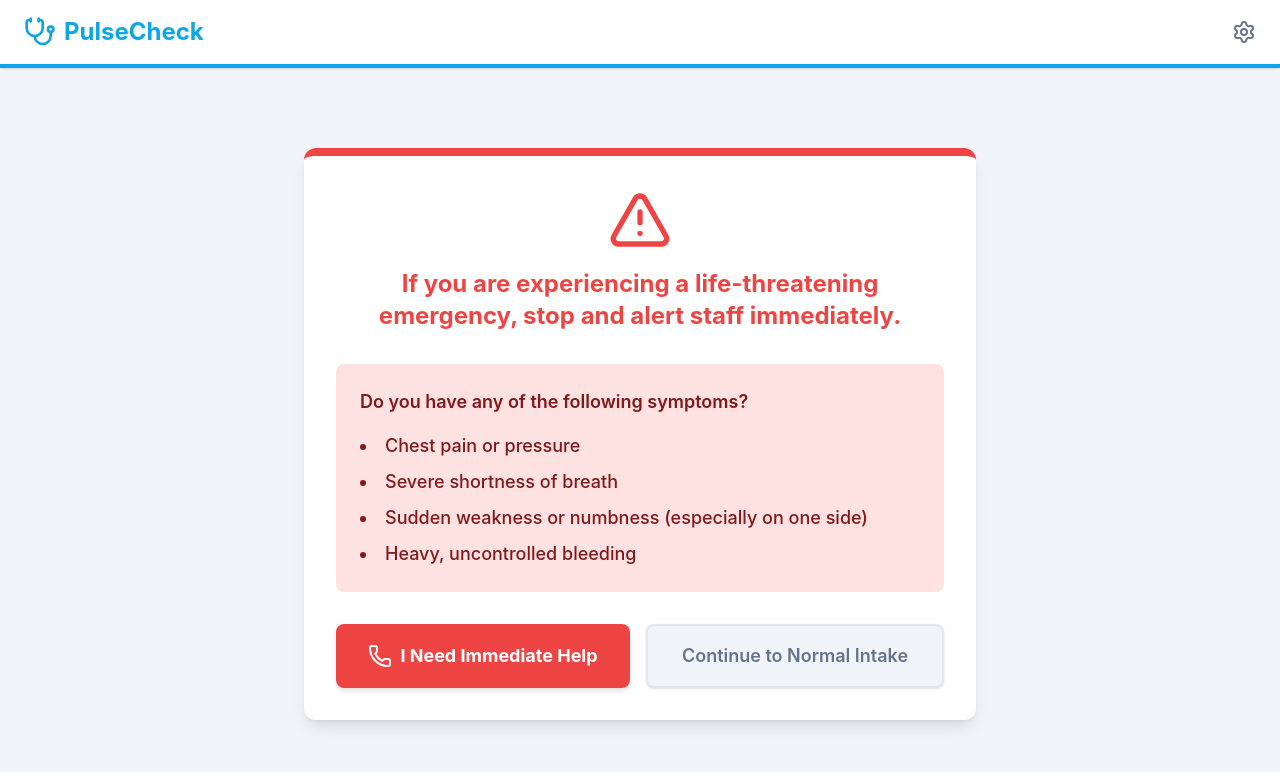
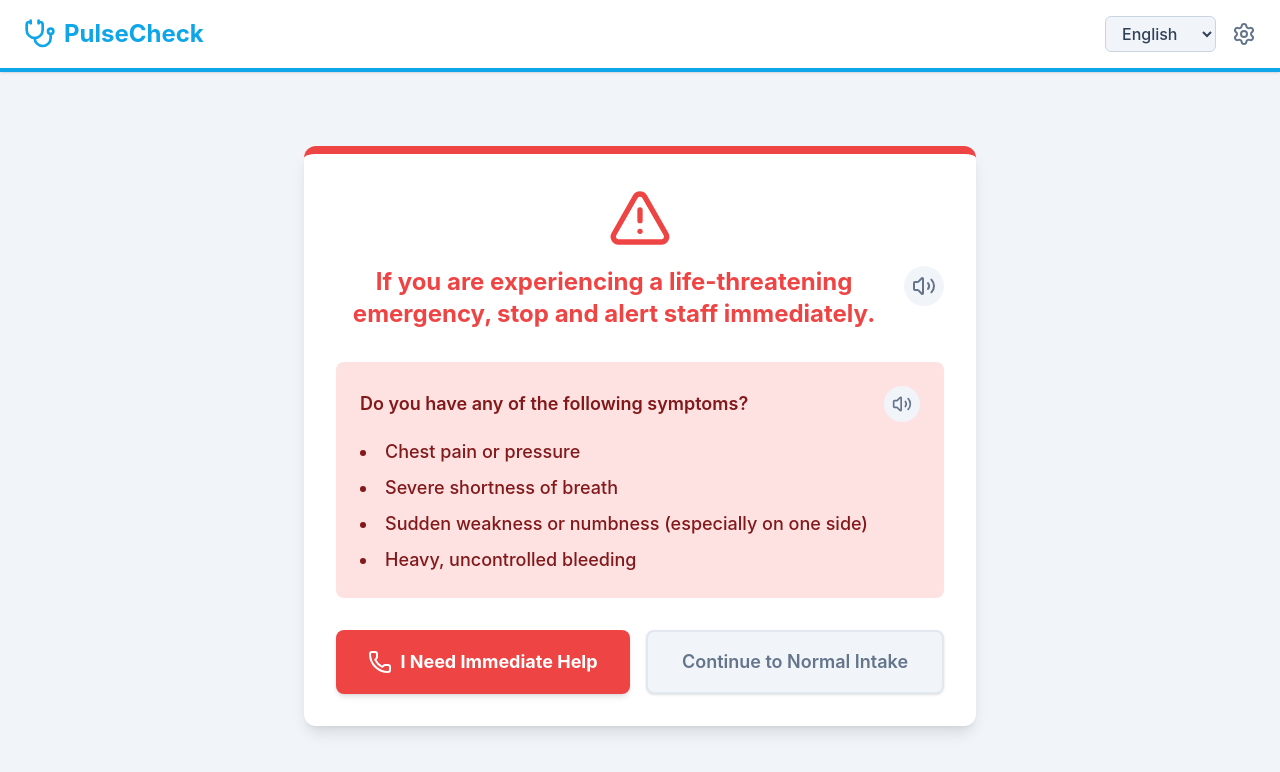
Before and after one commit to veereshkgorkals/pulsecheck-kiosk, a React (Vite) app: page / in a window 1280 px wide. Shown: the top 772 px of the page. Built offline with nearby package versions, Linux system fonts and the light colour scheme.

Commit message:
feat(i18n): add multilingual selector and Web Speech API TTS integration

```diff
--- a/src/App.tsx
+++ b/src/App.tsx
@@ -1,22 +1,70 @@
-import { useState } from 'react';
+import { useState, useEffect } from 'react';
 import { AlertTriangle, Stethoscope, Settings, Phone, Volume2 } from 'lucide-react';
 import { motion } from 'framer-motion';
+import { type Language, languageNames, languageCodes, translations } from './i18n';
 import './index.css';
 
 function App() {
   const [view, setView] = useState<'triage' | 'alert' | 'intake'>('triage');
+  const [lang, setLang] = useState<Language>('en');
+  const [speakingText, setSpeakingText] = useState<string | null>(null);
+
+  const t = translations[lang];
+
+  // Stop speech when component unmounts or language changes
+  useEffect(() => {
+    window.speechSynthesis.cancel();
+    setSpeakingText(null);
+  }, [lang]);
+
+  const speak = (text: string) => {
+    if (speakingText === text) {
+      window.speechSynthesis.cancel();
+      setSpeakingText(null);
+      return;
+    }
+
+    window.speechSynthesis.cancel();
+    const utterance = new SpeechSynthesisUtterance(text);
+    utterance.lang = languageCodes[lang];
+    utterance.onend = () => setSpeakingText(null);
+    utterance.onerror = () => setSpeakingText(null);
+
+    window.speechSynthesis.speak(utterance);
+    setSpeakingText(text);
+  };
+
+  const getTtsButtonClass = (text: string) =>
+    `p-2 rounded-full transition-colors ${
+      speakingText === text
+        ? 'bg-[var(--color-medical-blue)] text-white animate-pulse'
+        : 'text-[var(--color-medical-slate)] hover:bg-slate-200 bg-slate-100'
+    }`;
 
   return (
     <div className="min-h-screen bg-[var(--color-medical-slate-light)] flex flex-col font-sans">
       {/* Header */}
-      <header className="bg-white shadow-sm px-6 py-4 flex justify-between items-center border-b-4 border-[var(--color-medical-blue)]">
+      <header className="bg-white shadow-sm px-6 py-4 flex justify-between items-center border-b-4 border-[var(--color-medical-blue)] flex-wrap gap-4">
         <div className="flex items-center gap-2 text-[var(--color-medical-blue)] font-bold text-2xl">
           <Stethoscope size={32} />
           PulseCheck
         </div>
-        <button className="text-[var(--color-medical-slate)] hover:text-slate-800 transition-colors">
-          <Settings size={24} />
-        </button>
+
+        <div className="flex items-center gap-4">
+          <select
+            value={lang}
+            onChange={(e) => setLang(e.target.value as Language)}
+            className="bg-slate-100 border border-slate-300 text-slate-700 rounded-md px-3 py-1.5 font-medium focus:outline-none focus:ring-2 focus:ring-[var(--color-medical-blue)]"
+          >
+            {(Object.keys(languageNames) as Language[]).map(l => (
+              <option key={l} value={l}>{languageNames[l]}</option>
+            ))}
+          </select>
+
+          <button className="text-[var(--color-medical-slate)] hover:text-slate-800 transition-colors">
+            <Settings size={24} />
+          </button>
+        </div>
       </header>
 
       {/* Main Content Area */}
@@ -26,34 +74,55 @@
         {view === 'triage' && (
           <div className="w-full max-w-2xl bg-white border-t-8 border-[var(--color-alert-red)] rounded-xl shadow-lg overflow-hidden">
             <div className="p-8">
-              <div className="flex flex-col items-center text-center mb-8">
+              <div className="flex flex-col items-center text-center mb-8 relative">
                 <AlertTriangle className="text-[var(--color-alert-red)] mb-4" size={64} />
-                <h1 className="text-2xl font-bold text-[var(--color-alert-red)]">
-                  If you are experiencing a life-threatening emergency, stop and alert staff immediately.
-                </h1>
+
+                <div className="flex items-start justify-center gap-3 w-full">
+                  <h1 className="text-2xl font-bold text-[var(--color-alert-red)]">
+                    {t.emergencyHeader}
+                  </h1>
+                  <button
+                    onClick={() => speak(t.emergencyHeader)}
+                    className={getTtsButtonClass(t.emergencyHeader)}
+                    aria-label="Read text aloud"
+                  >
+                    <Volume2 size={24} />
+                  </button>
+                </div>
               </div>
 
-              <div className="bg-[var(--color-alert-red-light)] rounded-lg p-6 mb-8 text-left">
-                <h2 className="font-semibold text-red-900 mb-4 text-lg">Do you have any of the following symptoms?</h2>
+              <div className="bg-[var(--color-alert-red-light)] rounded-lg p-6 mb-8 text-left relative">
+                <div className="flex items-center justify-between mb-4">
+                  <h2 className="font-semibold text-red-900 text-lg">
+                    {t.symptomsPrompt}
+                  </h2>
+                  <button
+                    onClick={() => speak(t.symptomsPrompt + ' ' + t.symptoms.join(', '))}
+                    className={getTtsButtonClass(t.symptomsPrompt + ' ' + t.symptoms.join(', '))}
+                    aria-label="Read symptoms aloud"
+                  >
+                    <Volume2 size={20} />
+                  </button>
+                </div>
+
                 <ul className="list-disc list-inside text-red-900 space-y-2 text-lg font-medium">
-                  <li>Chest pain or pressure</li>
-                  <li>Severe shortness of breath</li>
-                  <li>Sudden weakness or numbness (especially on one side)</li>
-                  <li>Heavy, uncontrolled bleeding</li>
+                  {t.symptoms.map((symptom, idx) => (
+                    <li key={idx}>{symptom}</li>
+                  ))}
                 </ul>
               </div>
 
               <div className="flex flex-col sm:flex-row gap-4 w-full">
                 <button
-                  onClick={() => setView('alert')}
+                  onClick={() => { setSpeakingText(null); setView('alert'); }}
                   className="flex-1 bg-[var(--color-alert-red)] text-white text-lg px-6 py-4 rounded-lg font-bold shadow-md hover:bg-red-600 transition-colors flex justify-center items-center gap-2">
                   <Phone size={24} />
-                  I Need Immediate Help
+                  {t.btnEmergency}
                 </button>
                 <button
-                  onClick={() => setView('intake')}
+                  onClick={() => { setSpeakingText(null); setView('intake'); }}
                   className="flex-1 bg-slate-100 text-[var(--color-medical-slate)] border-2 border-slate-200 text-lg px-6 py-4 rounded-lg font-semibold shadow-sm hover:bg-slate-200 hover:border-slate-300 transition-colors">
-                  Continue to Normal Intake
+                  {t.btnContinue}
                 </button>
               </div>
             </div>
@@ -62,7 +131,7 @@
 
         {/* Emergency Alert State */}
         {view === 'alert' && (
-          <div className="w-full max-w-2xl bg-[var(--color-alert-red)] text-white rounded-xl shadow-2xl overflow-hidden flex flex-col items-center p-12 text-center">
+          <div className="w-full max-w-2xl bg-[var(--color-alert-red)] text-white rounded-xl shadow-2xl overflow-hidden flex flex-col items-center p-12 text-center relative">
             <motion.div
               animate={{ scale: [1, 1.2, 1] }}
               transition={{ repeat: Infinity, duration: 1 }}
@@ -70,8 +139,19 @@
             >
               <AlertTriangle size={120} />
             </motion.div>
-            <h1 className="text-4xl font-bold mb-4">PLEASE WAIT</h1>
-            <p className="text-xl mb-8 font-medium">Medical staff have been alerted and are on their way to assist you.</p>
+
+            <div className="flex items-center gap-3 mb-4">
+              <h1 className="text-4xl font-bold">{t.pleaseWait}</h1>
+              <button
+                onClick={() => speak(t.pleaseWait + '. ' + t.staffAlerted)}
+                className={speakingText === t.pleaseWait + '. ' + t.staffAlerted ? 'text-white animate-pulse' : 'text-red-200 hover:text-white'}
+              >
+                <Volume2 size={28} />
+              </button>
+            </div>
+
+            <p className="text-xl mb-8 font-medium">{t.staffAlerted}</p>
+
             <button
               className="flex items-center gap-2 bg-white text-[var(--color-alert-red)] px-6 py-3 rounded-full font-bold hover:bg-gray-100 transition-colors"
               onClick={() => {
@@ -80,13 +160,13 @@
               }}
             >
               <Volume2 size={24} />
-              Play Audio Alert
+              {t.playAudio}
             </button>
             <button
-              onClick={() => setView('triage')}
+              onClick={() => { setSpeakingText(null); setView('triage'); }}
               className="mt-8 text-red-200 underline hover:text-white"
             >
-              Cancel and Return
+              {t.cancel}
             </button>
           </div>
         )}
@@ -94,8 +174,17 @@
         {/* Normal Intake Flow (Placeholder) */}
         {view === 'intake' && (
           <div className="w-full bg-white rounded-lg shadow-sm p-8 text-center mt-6 border border-slate-200">
-            <h3 className="text-2xl font-semibold text-[var(--color-medical-slate)] mb-2">Welcome to PulseCheck</h3>
-            <p className="text-slate-500 mb-6">Primary Intake Step successfully reached.</p>
+            <div className="flex justify-center items-center gap-3 mb-2">
+              <h3 className="text-2xl font-semibold text-[var(--color-medical-slate)]">{t.welcome}</h3>
+              <button
+                onClick={() => speak(t.welcome + '. ' + t.successMsg)}
+                className={getTtsButtonClass(t.welcome + '. ' + t.successMsg)}
+              >
+                <Volume2 size={20} />
+              </button>
+            </div>
+
+            <p className="text-slate-500 mb-6">{t.successMsg}</p>
             <div className="flex justify-center gap-8 text-sm text-slate-400">
               <span>✓ React & Vite</span>
               <span>✓ Tailwind CSS v4</span>
@@ -103,10 +192,10 @@
               <span>✓ Framer Motion</span>
             </div>
             <button
-              onClick={() => setView('triage')}
+              onClick={() => { setSpeakingText(null); setView('triage'); }}
               className="mt-8 text-blue-500 underline hover:text-blue-600"
             >
-              Back to Start
+              {t.backToStart}
             </button>
           </div>
         )}
--- /dev/null
+++ b/src/i18n.ts
@@ -0,0 +1,115 @@
+export type Language = 'en' | 'es' | 'hi' | 'zh' | 'fr';
+
+export const languageNames: Record<Language, string> = {
+  en: 'English',
+  es: 'Español',
+  hi: 'हिन्दी',
+  zh: '中文',
+  fr: 'Français'
+};
+
+export const languageCodes: Record<Language, string> = {
+  en: 'en-US',
+  es: 'es-ES',
+  hi: 'hi-IN',
+  zh: 'zh-CN',
+  fr: 'fr-FR'
+};
+
+export const translations = {
+  en: {
+    emergencyHeader: 'If you are experiencing a life-threatening emergency, stop and alert staff immediately.',
+    symptomsPrompt: 'Do you have any of the following symptoms?',
+    symptoms: [
+      'Chest pain or pressure',
+      'Severe shortness of breath',
+      'Sudden weakness or numbness (especially on one side)',
+      'Heavy, uncontrolled bleeding'
+    ],
+    btnEmergency: 'I Need Immediate Help',
+    btnContinue: 'Continue to Normal Intake',
+    pleaseWait: 'PLEASE WAIT',
+    staffAlerted: 'Medical staff have been alerted and are on their way to assist you.',
+    playAudio: 'Play Audio Alert',
+    cancel: 'Cancel and Return',
+    welcome: 'Welcome to PulseCheck',
+    successMsg: 'Primary Intake Step successfully reached.',
+    backToStart: 'Back to Start',
+  },
+  es: {
+    emergencyHeader: 'Si experimenta una emergencia que pone en peligro su vida, deténgase y avise al personal de inmediato.',
+    symptomsPrompt: '¿Tiene alguno de los siguientes síntomas?',
+    symptoms: [
+      'Dolor o presión en el pecho',
+      'Falta de aire severa',
+      'Debilidad o entumecimiento repentino (especialmente en un lado)',
+      'Sangrado intenso y no controlado'
+    ],
+    btnEmergency: 'Necesito Ayuda Inmediata',
+    btnContinue: 'Continuar a la Admisión Normal',
+    pleaseWait: 'POR FAVOR ESPERE',
+    staffAlerted: 'El personal médico ha sido alertado y está en camino para ayudarle.',
+    playAudio: 'Reproducir Alerta de Audio',
+    cancel: 'Cancelar y Volver',
+    welcome: 'Bienvenido a PulseCheck',
+    successMsg: 'Paso de admisión primaria alcanzado con éxito.',
+    backToStart: 'Volver al Inicio',
+  },
+  hi: {
+    emergencyHeader: 'यदि आप जीवन-खतरे वाली आपात स्थिति का अनुभव कर रहे हैं, तो रुकें और तुरंत कर्मचारियों को सचेत करें।',
+    symptomsPrompt: 'क्या आपको निम्नलिखित में से कोई लक्षण है?',
+    symptoms: [
+      'सीने में दर्द या दबाव',
+      'गंभीर सांस की तकलीफ',
+      'अचानक कमजोरी या सुन्नपन (विशेषकर एक तरफ)',
+      'भारी, अनियंत्रित रक्तस्राव'
+    ],
+    btnEmergency: 'मुझे तत्काल मदद चाहिए',
+    btnContinue: 'सामान्य प्रवेश के लिए जारी रखें',
+    pleaseWait: 'कृपया प्रतीक्षा करें',
+    staffAlerted: 'चिकित्सा कर्मचारियों को सतर्क कर दिया गया है और वे आपकी सहायता के लिए आ रहे हैं।',
+    playAudio: 'ऑडियो अलर्ट चलाएं',
+    cancel: 'रद्द करें और वापस जाएँ',
+    welcome: 'PulseCheck में आपका स्वागत है',
+    successMsg: 'प्राथमिक प्रवेश चरण सफलतापूर्वक पहुँच गया।',
+    backToStart: 'शुरुआत पर वापस जाएँ',
+  },
+  zh: {
+    emergencyHeader: '如果您正在经历危及生命的紧急情况，请停止并立即联系工作人员。',
+    symptomsPrompt: '您是否有以下任何症状？',
+    symptoms: [
+      '胸痛或压迫感',
+      '严重呼吸急促',
+      '突然虚弱或麻木（尤其是在一侧）',
+      '严重、不受控制的出血'
+    ],
+    btnEmergency: '我需要立即帮助',
+    btnContinue: '继续正常入院',
+    pleaseWait: '请稍候',
+    staffAlerted: '医务人员已接到通知，正在赶来协助您。',
+    playAudio: '播放音频警报',
+    cancel: '取消并返回',
+    welcome: '欢迎使用 PulseCheck',
+    successMsg: '已成功到达初级摄入步骤。',
+    backToStart: '回到开始',
+  },
+  fr: {
+    emergencyHeader: 'Si vous rencontrez une urgence potentiellement mortelle, arrêtez-vous et alertez immédiatement le personnel.',
+    symptomsPrompt: 'Avez-vous l\'un des symptômes suivants ?',
+    symptoms: [
+      'Douleur ou pression thoracique',
+      'Essoufflement sévère',
+      'Faiblesse ou engourdissement soudain (surtout d\'un côté)',
+      'Saignement abondant et incontrôlé'
+    ],
+    btnEmergency: 'J\'ai Besoin d\'Aide Immédiate',
+    btnContinue: 'Continuer vers l\'Admission Normale',
+    pleaseWait: 'VEUILLEZ PATIENTER',
+    staffAlerted: 'Le personnel médical a été alerté et est en route pour vous aider.',
+    playAudio: 'Jouer l\'Alerte Audio',
+    cancel: 'Annuler et Retourner',
+    welcome: 'Bienvenue sur PulseCheck',
+    successMsg: 'Étape d\'admission principale atteinte avec succès.',
+    backToStart: 'Retour au Début',
+  }
+};
```
